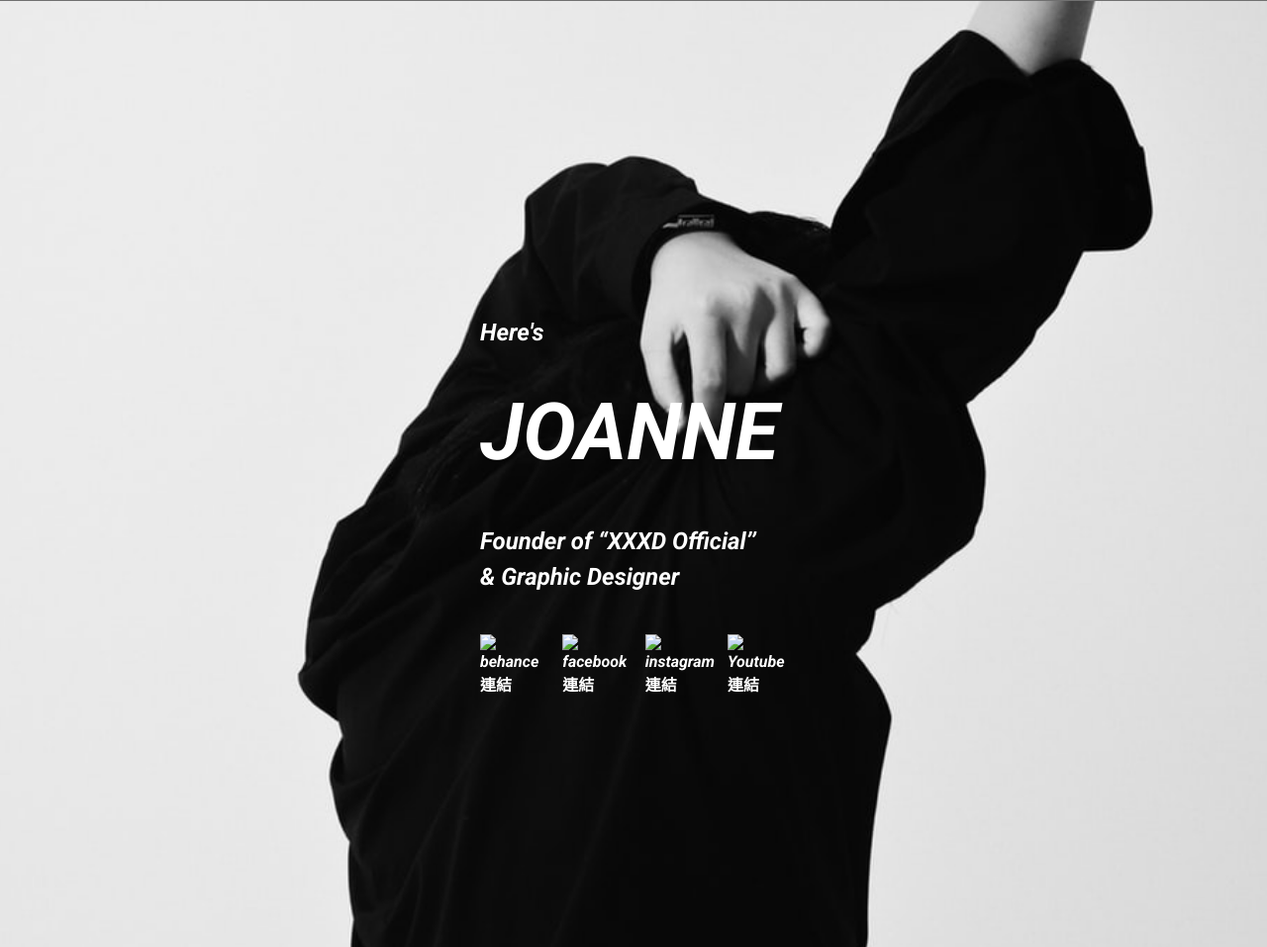
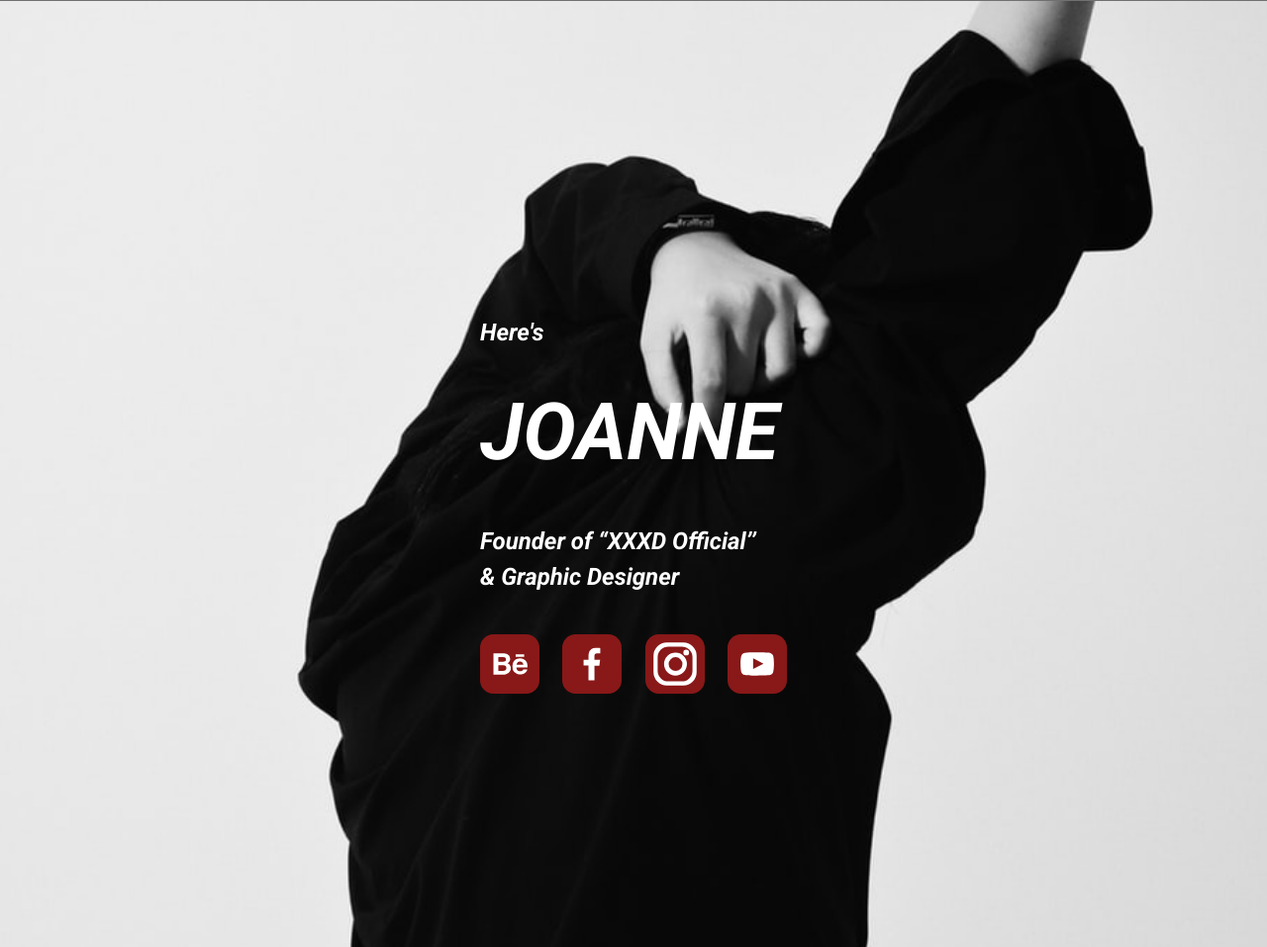
Before and after one commit to Huchan1124/layout_websitepractice_w2, a plain HTML site: page index.html in a window 1280 px wide. Shown: the top 957 px of the page at 99% size. Drawn offline with Linux system fonts and the light colour scheme; the site is published under a folder, as on GitHub Pages, so addresses that start at the root find nothing.

Commit message:
修正圖片路徑

```diff
--- a/index.html
+++ b/index.html
@@ -16,10 +16,10 @@
             <p class="fz-24">Founder of “XXXD Official’’<br>
             & Graphic Designer</p>
         <div class="content-sns">
-            <a href="https://www.behance.net/"><img src="/img/icon/icon-be.svg" alt="behance連結"></a>
-            <a href="https://www.facebook.com/"><img src="/img/icon/icon-fb.svg" alt="facebook連結"></a>
-            <a href="https://www.instagram.com/"><img src="/img/icon/icon-ins.svg" alt="instagram連結"></a>
-            <a href="https://www.youtube.com/"><img src="/img/icon/icon-yt.svg" alt="Youtube連結"></a>
+            <a href="https://www.behance.net/"><img src="./img/icon/icon-be.svg" alt="behance連結"></a>
+            <a href="https://www.facebook.com/"><img src="./img/icon/icon-fb.svg" alt="facebook連結"></a>
+            <a href="https://www.instagram.com/"><img src="./img/icon/icon-ins.svg" alt="instagram連結"></a>
+            <a href="https://www.youtube.com/"><img src="./img/icon/icon-yt.svg" alt="Youtube連結"></a>
         </div>
         </div>
     </div>
```
